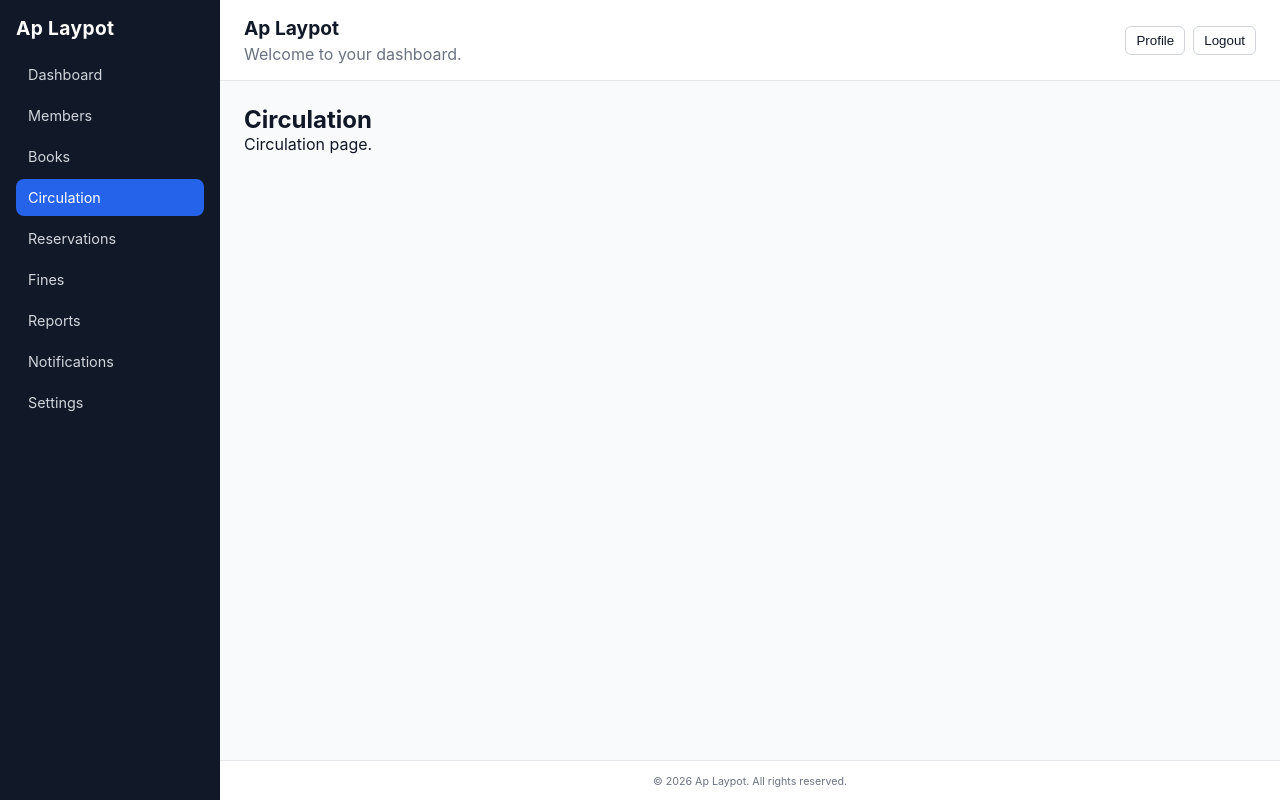
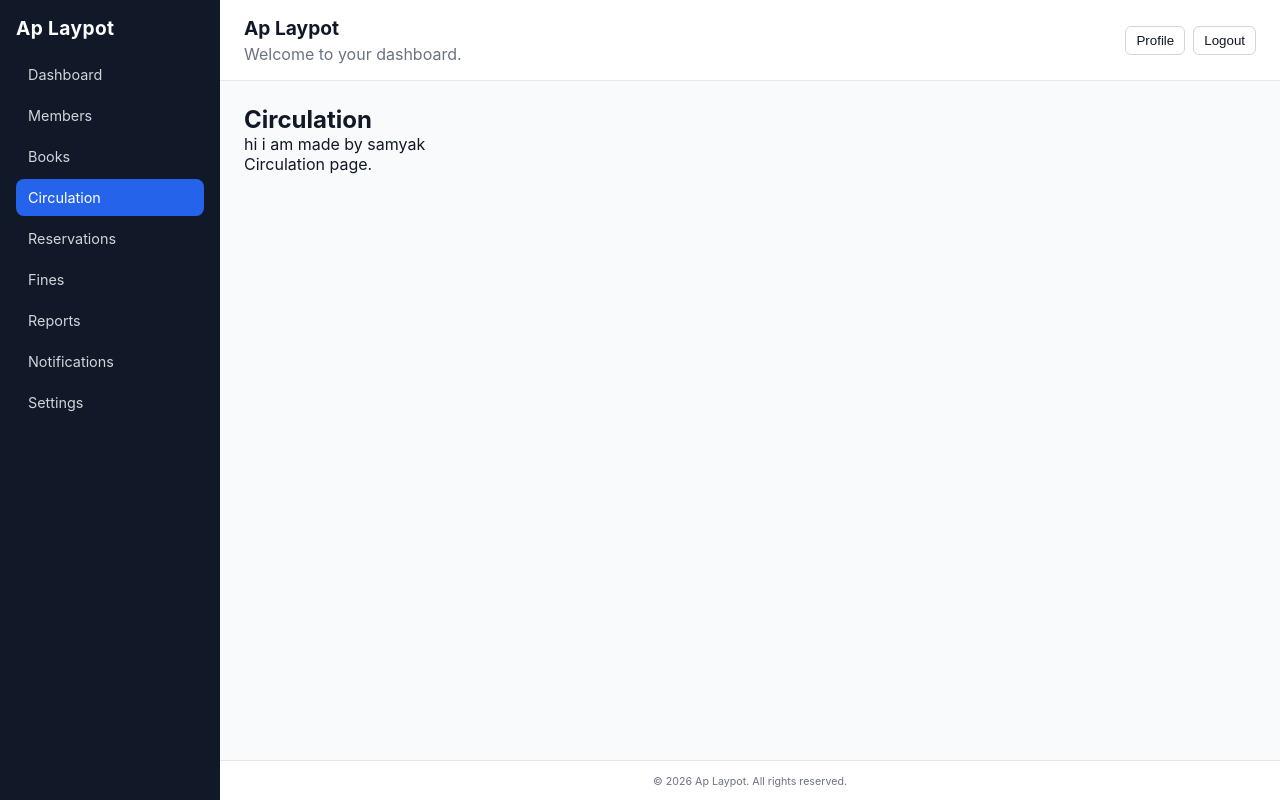
Before and after one commit to sanjivsahani-tech/LMS-Frontend, a React (Vite) app: page /circulation in a window 1280 px wide. Built offline with nearby package versions, Linux system fonts and the light colour scheme.

Commit message:
i am push

```diff
--- a/src/features/circulation/CirculationPage.jsx
+++ b/src/features/circulation/CirculationPage.jsx
@@ -1 +1,3 @@
-export function CirculationPage() { return <div><h2>Circulation</h2><p>Circulation page.</p></div>; }
+export function CirculationPage() { return <div><h2>Circulation</h2>
+<div>hi i am made by samyak</div>
+<p>Circulation page.</p></div>; }
```
